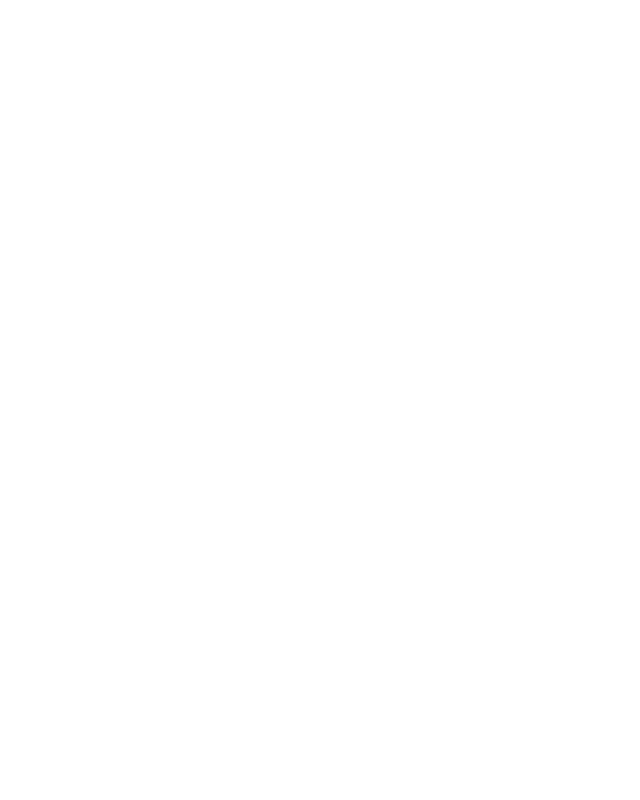
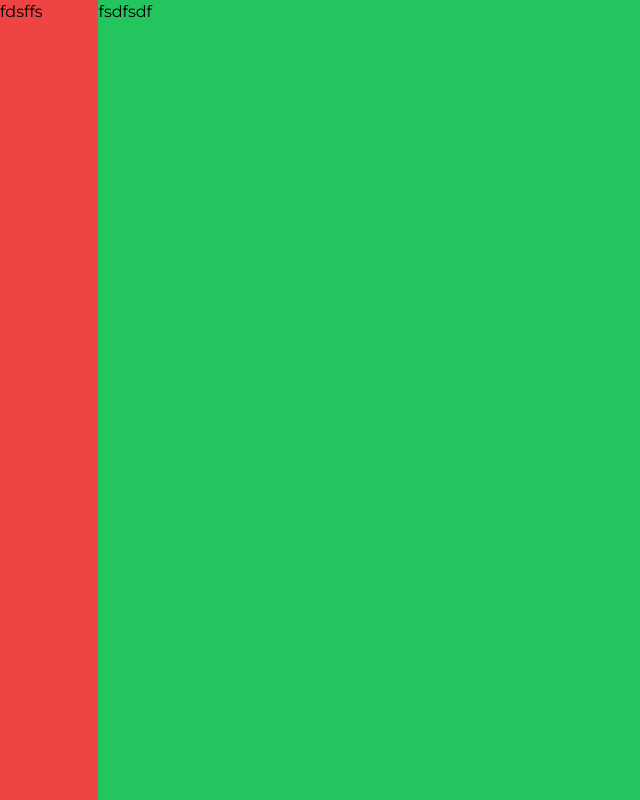
Before and after one commit to mendsalbert/schain, a Next.js app: page /admin in a window 1280 px wide. Shown: the whole page, without its empty margins (0-640 px from the left). Built offline with nearby package versions, Linux system fonts and the light colour scheme.

Commit message:
schain ui

```diff
--- a/pages/admin.tsx
+++ b/pages/admin.tsx
@@ -6,8 +6,8 @@ const Admin = (props: Props) => {
   return (
     <div className="font-Montserrat w-full">
       <div className="flex flex-row w-full">
-        <div className="bg-red-500 w-2/12 h-full"></div>
-        <div className="bg-green-500 w-full h-full"></div>
+        <div className="bg-red-500 w-1/12 h-screen">fdsffs</div>
+        <div className="bg-green-500 w-full h-screen">fsdfsdf</div>
       </div>
     </div>
   );
```
